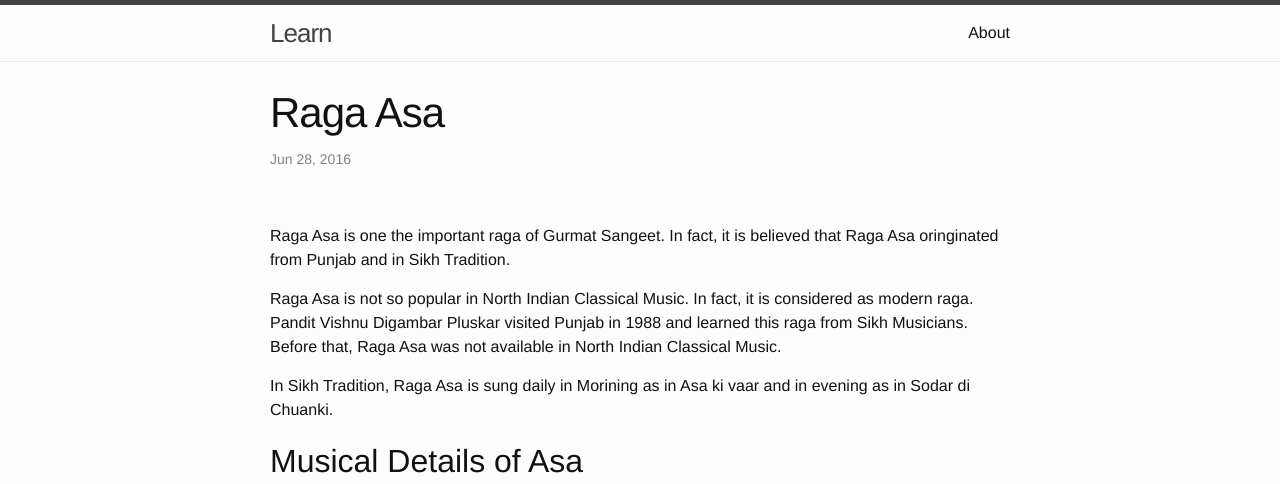
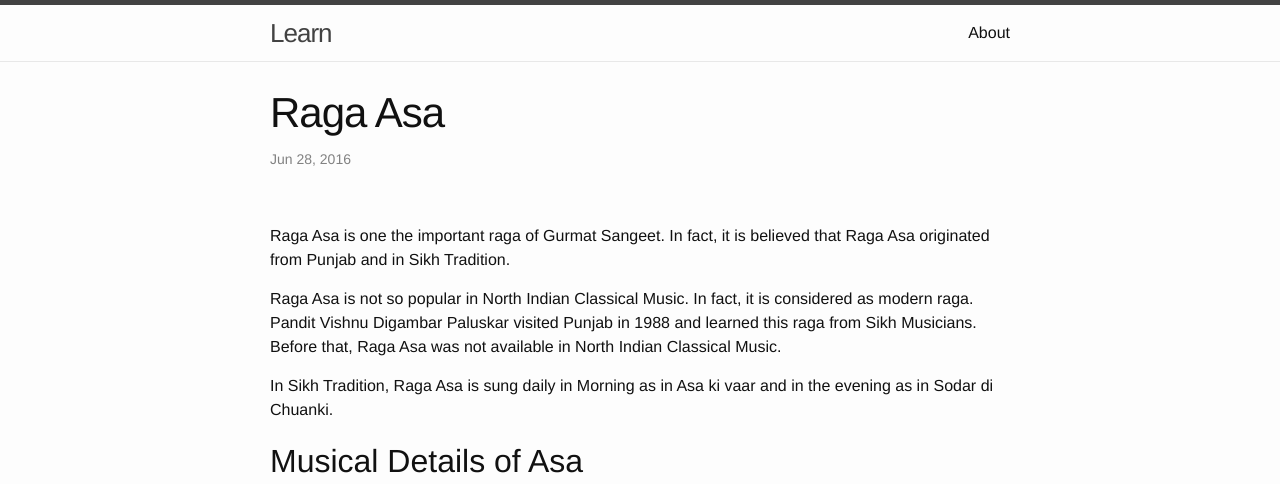
Before and after one commit to imsingh/learn-ragakosh, a Jekyll site: the page built from _posts/2016-06-28-raga-asa.markdown, in a window 1280 px wide. Shown: the top 484 px of the page. Built offline with Jekyll 4.4.1, drawn with Linux system fonts in a browser that asks for light colours.

Commit message:
Grammer fix Raga Asa

```diff
--- a/_posts/2016-06-28-raga-asa.markdown
+++ b/_posts/2016-06-28-raga-asa.markdown
@@ -4,11 +4,11 @@ title:  "Raga Asa"
 date:   2016-06-28 13:58:11 +0530
 categories: learning
 ---
-Raga Asa is one the important raga of Gurmat Sangeet. In fact, it is believed that Raga Asa oringinated from Punjab and in Sikh Tradition.
+Raga Asa is one the important raga of Gurmat Sangeet. In fact, it is believed that Raga Asa originated from Punjab and in Sikh Tradition.
 
-Raga Asa is not so popular in North Indian Classical Music. In fact, it is considered as modern raga. Pandit Vishnu Digambar Pluskar visited Punjab in 1988 and learned this raga from Sikh Musicians. Before that, Raga Asa was not available in North Indian Classical Music.
+Raga Asa is not so popular in North Indian Classical Music. In fact, it is considered as modern raga. Pandit Vishnu Digambar Paluskar visited Punjab in 1988 and learned this raga from Sikh Musicians. Before that, Raga Asa was not available in North Indian Classical Music.
 
-In Sikh Tradition, Raga Asa is sung daily in Morining as in Asa ki vaar and in evening as in Sodar di Chuanki.
+In Sikh Tradition, Raga Asa is sung daily in Morning as in Asa ki vaar and in the evening as in Sodar di Chuanki.
 
 ## Musical Details of Asa
 <audio src="{{site.baseurl}}/assets/audio/asa.mp3" controls></audio>
```
